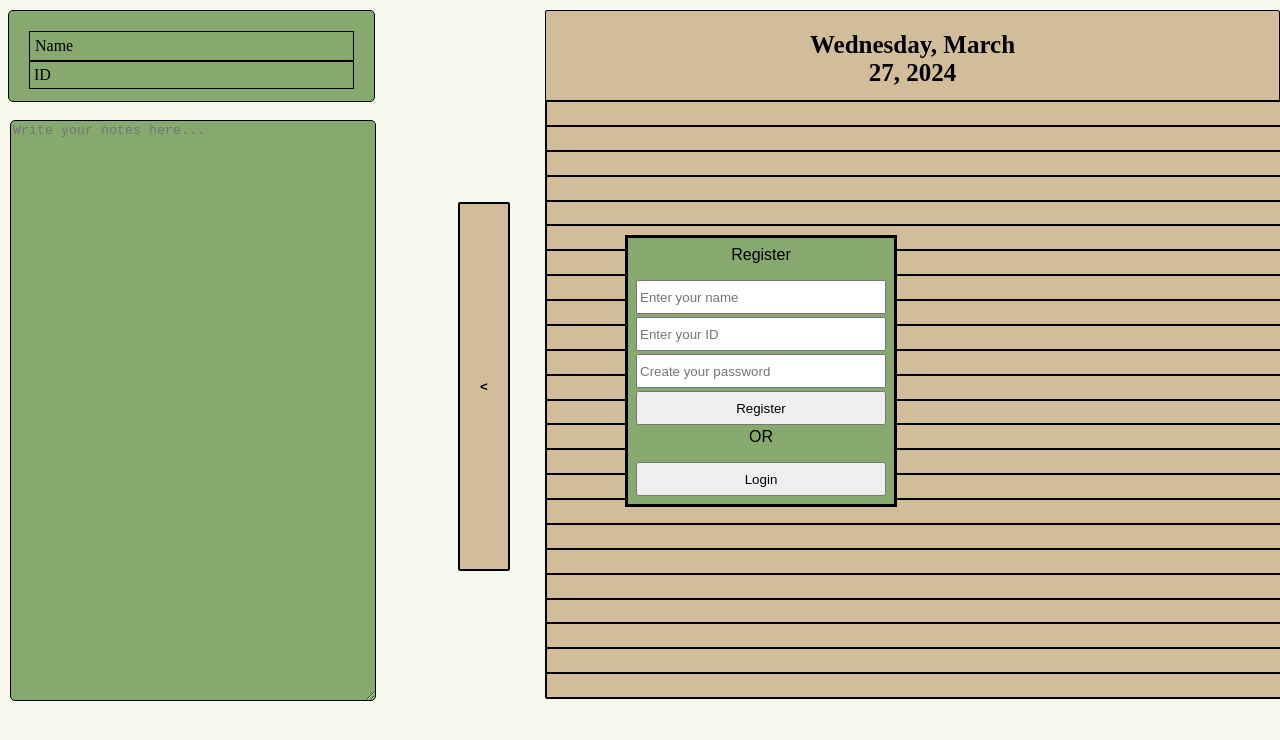
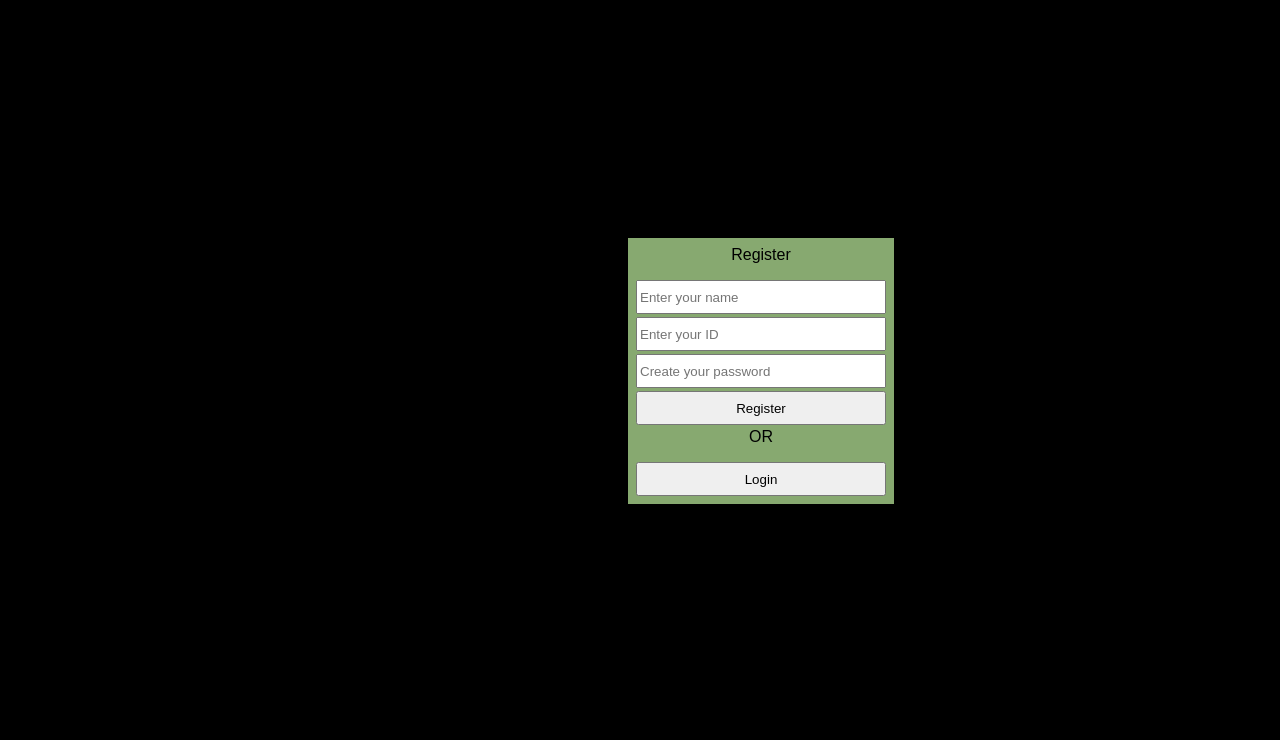
Before and after one commit to NickDeliSchool/COMP1004, a plain HTML site: page index.html in a window 1280 px wide. Shown: the top 740 px of the page. Drawn offline with Linux system fonts and the light colour scheme.

Commit message:
Update style.css

```diff
--- a/style.css
+++ b/style.css
@@ -14,9 +14,15 @@ background-color: black;
 
 z-index: 1;
 
-width:100%;
+width: 100%;
 
-height:100%;
+height: 100%;
+
+top: 0 ;
+
+left: 0 ;
+
+position:fixed;
 
 
 }
```
